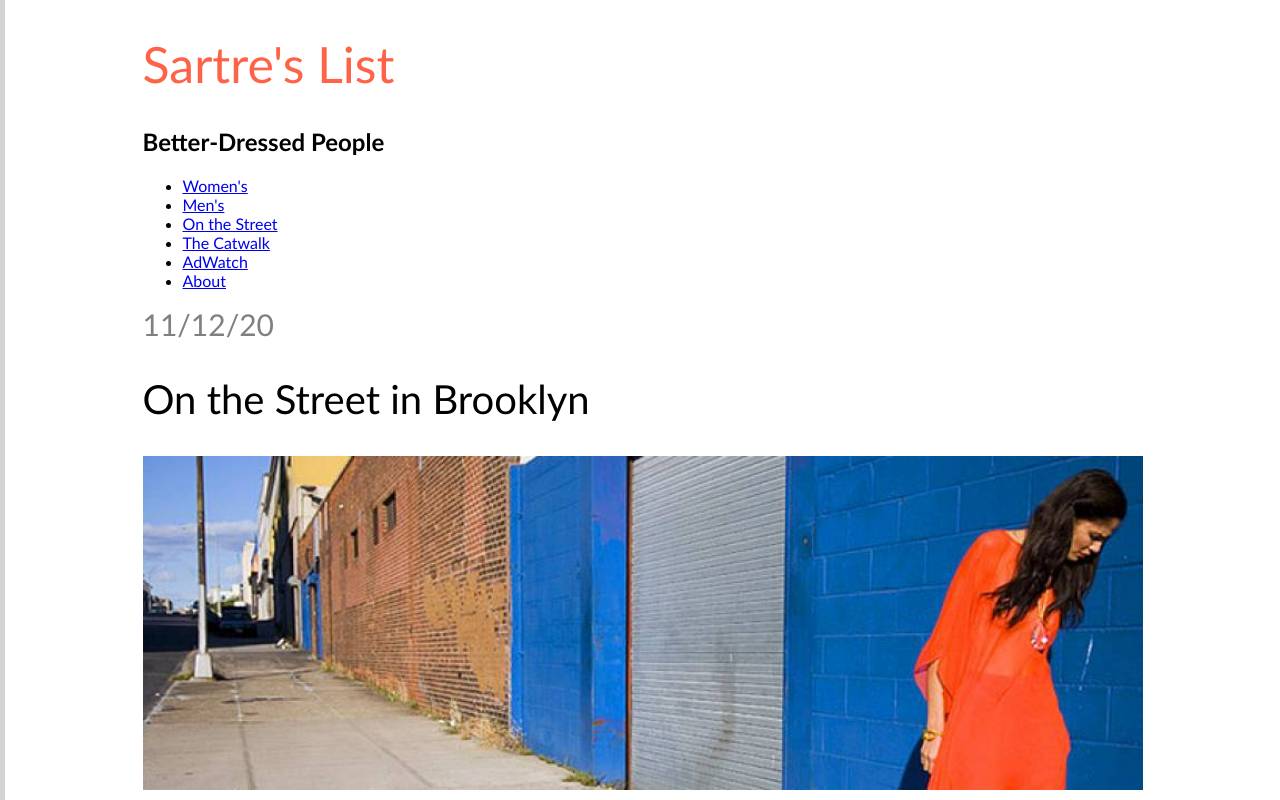
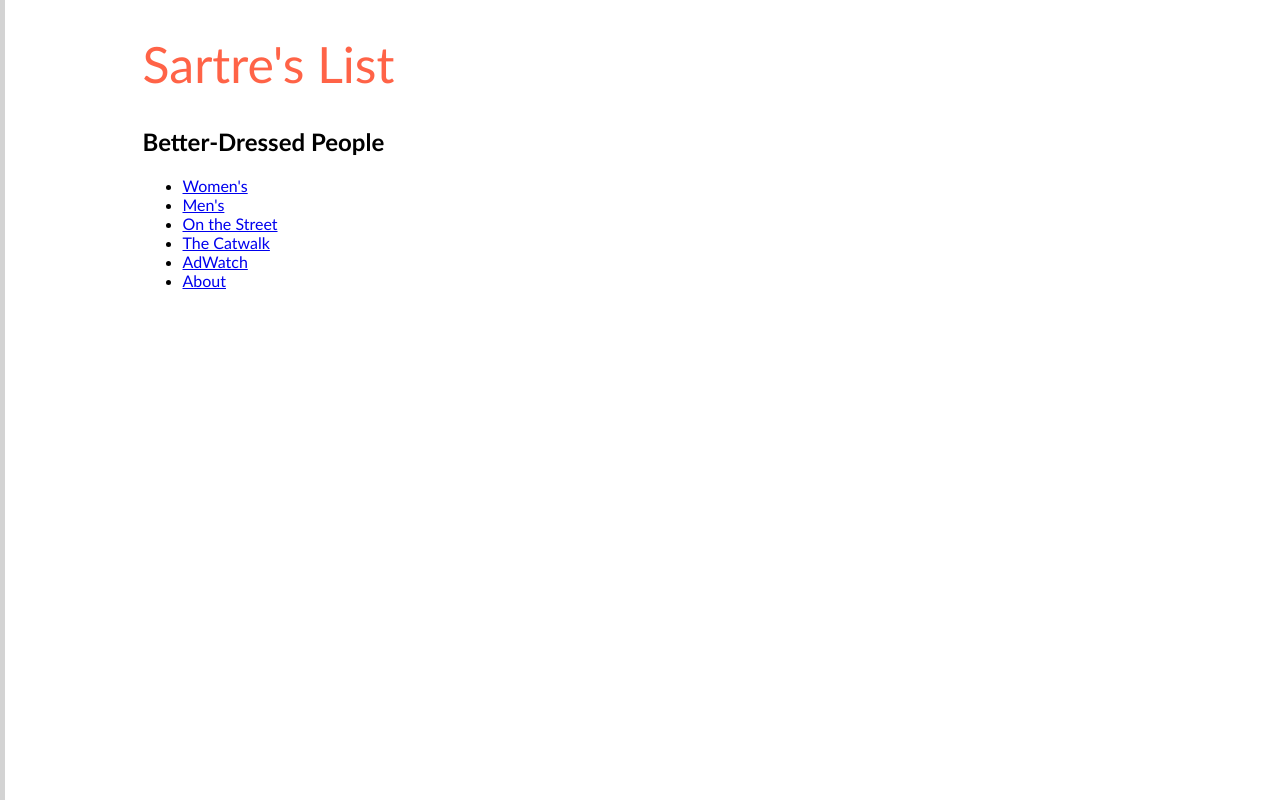
Before and after one commit to SilvinaFigueroa/react-practice, a React (Vite) app in the folder react-blog/: page / in a window 1280 px wide. Shown: the top 800 px of the page. Built offline with nearby package versions, Linux system fonts and the light colour scheme.

Commit message:
map for article object

```diff
--- a/react-blog/src/App.jsx
+++ b/react-blog/src/App.jsx
@@ -3,6 +3,13 @@ import './App.css'
 import Header from './components/header'
 import Navigation from './components/navigation'
 import Article from './components/article'
+
+
+let articleInfo = [{
+
+
+
+}]
 
 
 function App() {
@@ -11,7 +18,8 @@ function App() {
 
     <Header />
     <Navigation/>
-    <Article/>
+    {/* <Article  {articleInfo.map((article, index) => (
+        <Article key={index} info={article} />/> */}
 
 </div>
 )}
```
